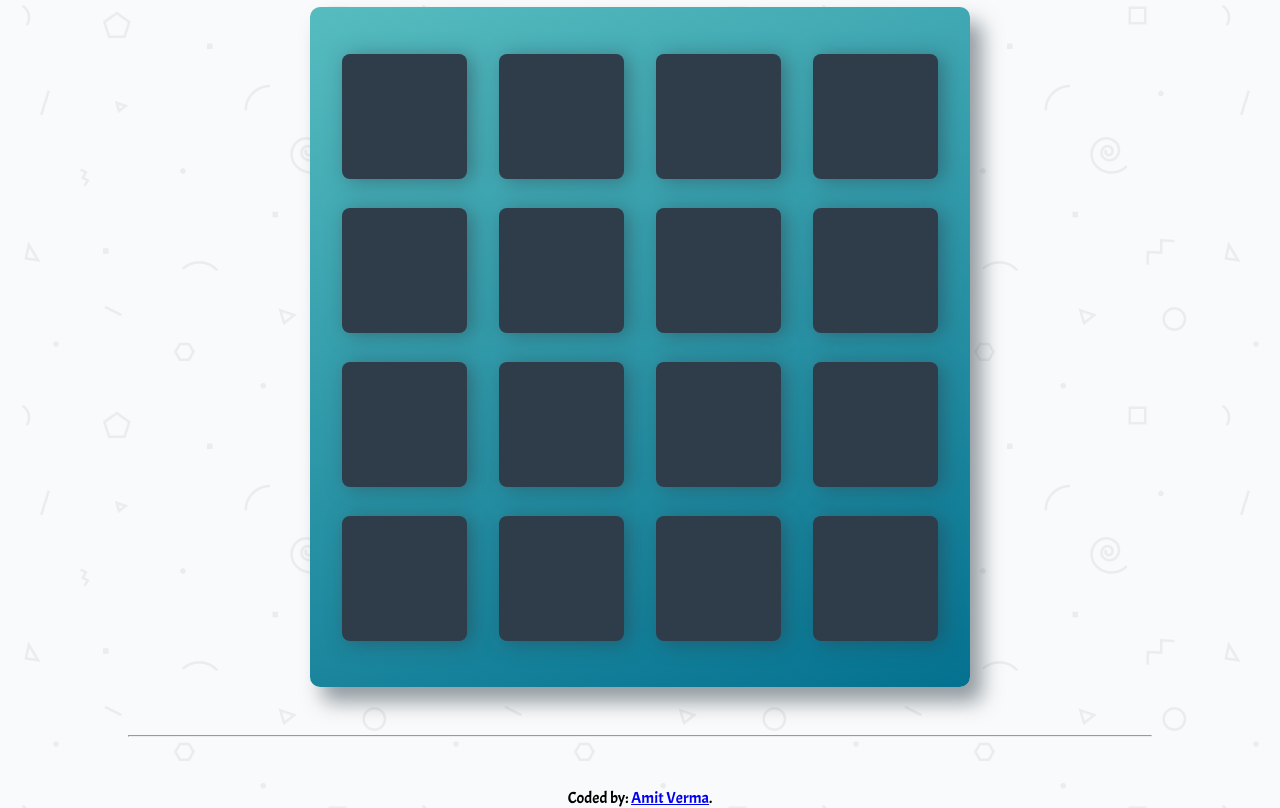
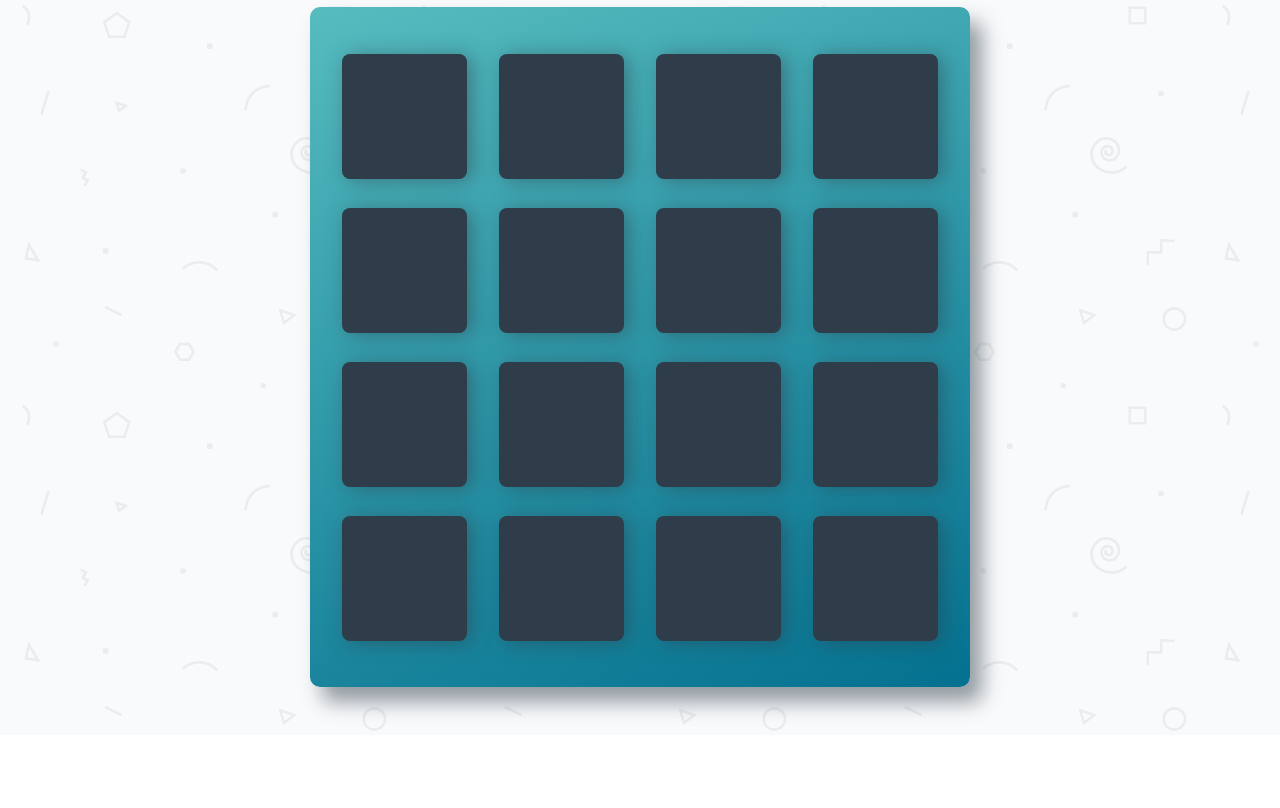
Before and after one commit to amitverma07/Memory_Game, a plain HTML site: page index.html in a window 1280 px wide. Shown: the part 114-922 px from the top of the page. After the commit the page ends 849 px from the top, so only its background shows below. Drawn offline with Linux system fonts and the light colour scheme.

Commit message:
Updates readme image

```diff
--- a/index.html
+++ b/index.html
@@ -64,11 +64,6 @@
             <button class="btn-modal">Restart Game</button>
         </div>
     </div>
-    <hr>
-    <footer class="footer">
-        <p>Coded by:
-            <a href="https://amitverma07.github.io/Memory_Game/"> Amit Verma</a>.</p>
-    </footer>
     <script src="app.js"></script>
 </body>
 
```
Also changed, not shown: Capture.PNG.
